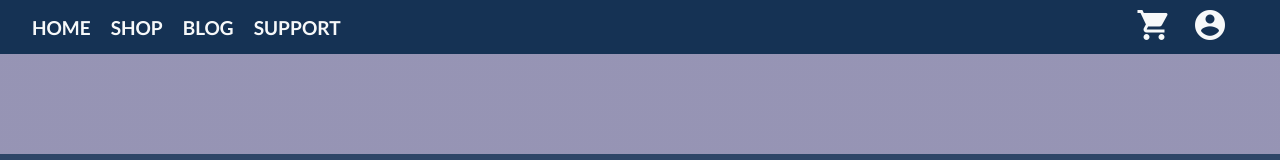
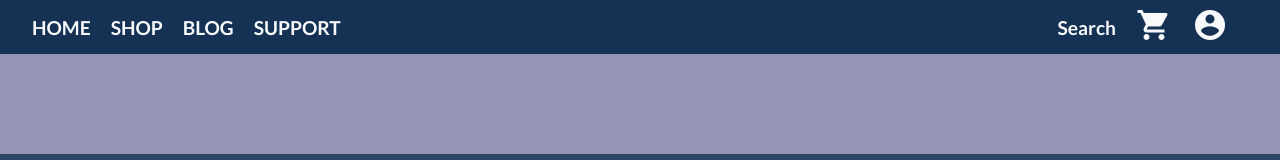
Before and after one commit to maeeast/MIS585-midterm, a website built with Parcel: page index.html in a window 1280 px wide. Shown: the top 160 px of the page. Built offline with nearby package versions, Linux system fonts and the light colour scheme; files whose address does not match are found by name.

Commit message:
Update index.html

```diff
--- a/index.html
+++ b/index.html
@@ -24,6 +24,11 @@
         <li><a href="#support">SUPPORT</a></li>
       </ul>
       <ul>
+         <li>
+          <a href="#cart" class="nav-icon"
+            ><span class="material-symbols-outlined">search</span></a
+          >
+        </li>
         <li>
           <a href="#cart" class="nav-icon"
             ><span class="material-icons">shopping_cart</span></a
```
